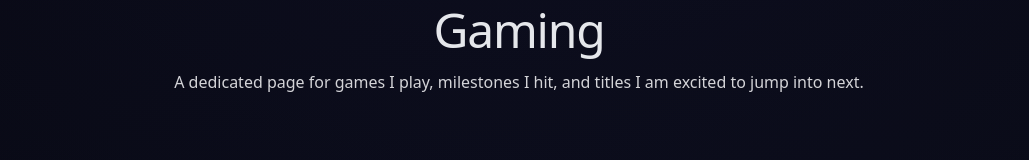
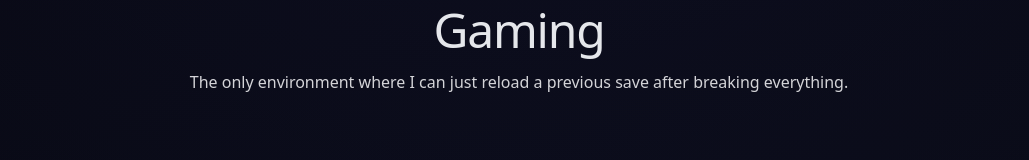
Before and after one commit to RushilSkywalker/landing-page, a Next.js app: page /gaming in a window 1280 px wide. Shown: the part 375-535 px from the top of the page, without its empty margins (121-1150 px from the left). Built offline with nearby package versions, Linux system fonts and the light colour scheme.

Commit message:
minor changer and grammar fix

```diff
--- a/app/gaming/page.jsx
+++ b/app/gaming/page.jsx
@@ -226,8 +226,7 @@ export default function GamingPage() {
               Gaming
             </h1>
             <p className="mt-4 text-zinc-300">
-              A dedicated page for games I play, milestones I hit, and titles I
-              am excited to jump into next.
+              The only environment where I can just reload a previous save after breaking everything.
             </p>
           </div>
         </section>
```
